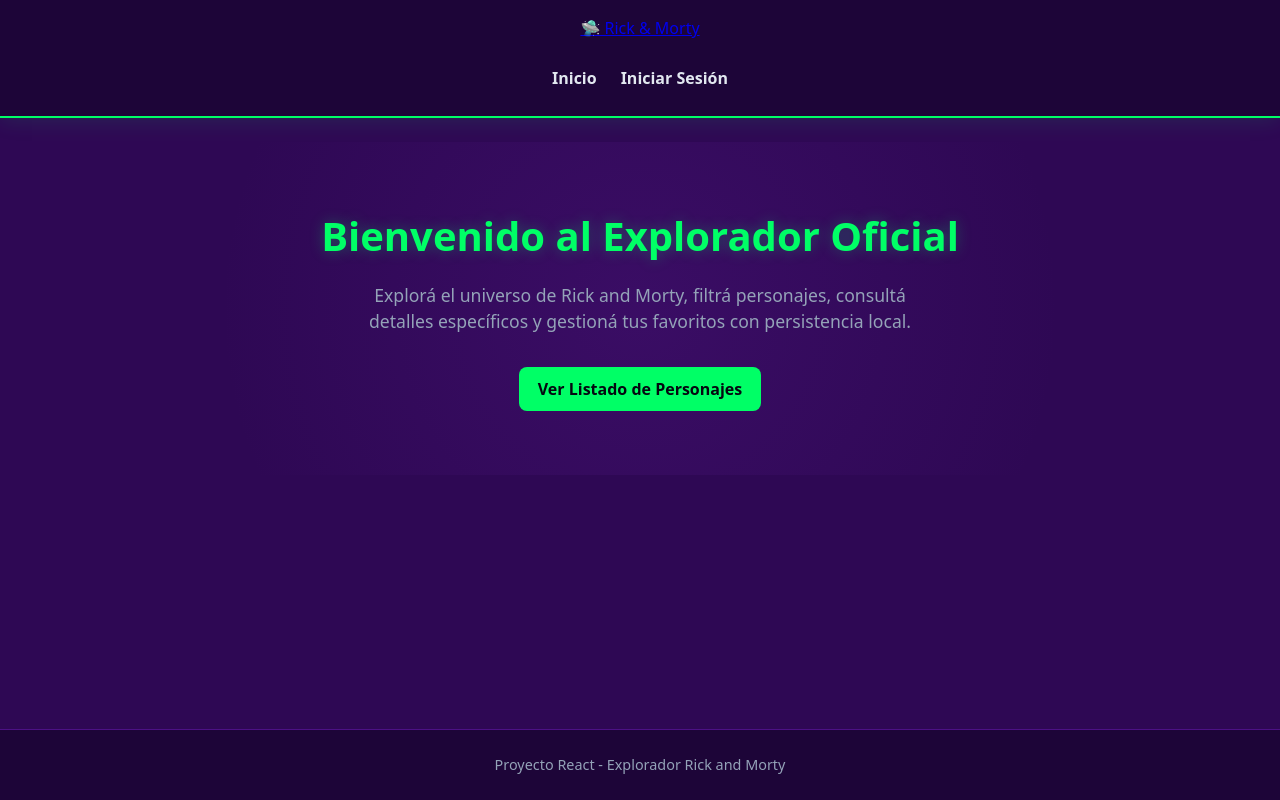
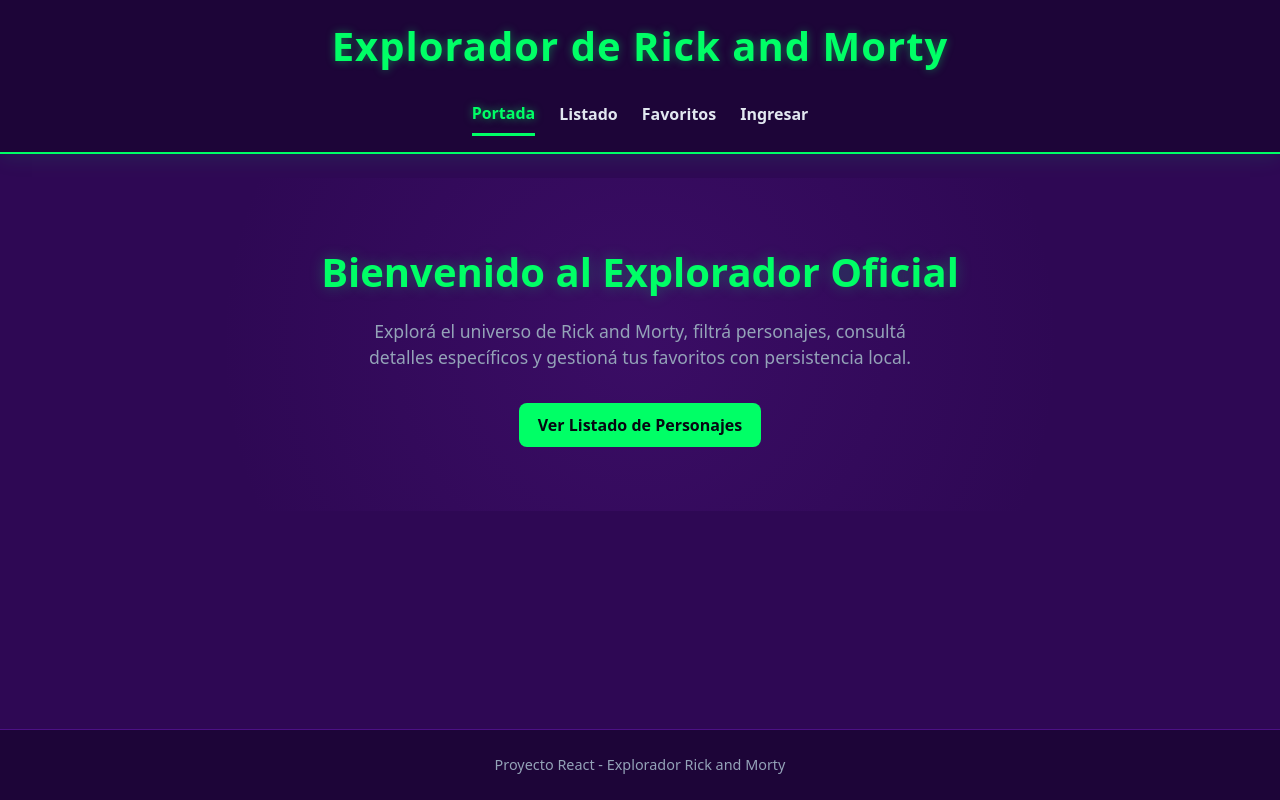
Before and after one commit to CandelaFrancisconiTorres/rick-morty-app, a React (Vite) app: page / in a window 1280 px wide. Built offline with nearby package versions, Linux system fonts and the light colour scheme; no server answers.

Commit message:
Fix: Modificación

```diff
--- a/src/components/Navbar.jsx
+++ b/src/components/Navbar.jsx
@@ -1,41 +1,38 @@
-import { useNavigate, Link } from 'react-router-dom';
-import { supabase } from '../api/supabaseClient';
+import { useNavigate, Link, useLocation } from 'react-router-dom';
+import { useAuth } from '../context/AuthContext';
 
-export function Navbar({ session }) {
+export default function Navbar() {
+  const { user, signOut } = useAuth();
   const navigate = useNavigate();
+  const location = useLocation();
 
   const handleLogout = async () => {
-    const { error } = await supabase.auth.signOut();
-    if (error) {
+    try {
+      await signOut();
+      navigate('/login');
+    } catch (error) {
       console.error('Error al cerrar sesión:', error.message);
-    } else {
-      // Redirigir al Home tras cerrar sesión
-      navigate('/');
     }
   };
 
+  const isActive = (path) => location.pathname === path ? 'activo' : '';
+
   return (
     <nav className="navbar">
-      <div className="navbar-brand">
-        <Link to="/">🛸 Rick & Morty</Link>
-      </div>
+      <h1>Explorador de Rick and Morty</h1>
+      <div className="navbar-links">
+        <Link to="/" className={isActive('/')}>Portada</Link>
+        <Link to="/personajes" className={isActive('/personajes')}>Listado</Link>
+        <Link to="/favoritos" className={isActive('/favoritos')}>Favoritos</Link>
 
-      <div className="navbar-links">
-        <Link to="/">Inicio</Link>
-        {session && <Link to="/favoritos">Favoritos</Link>}
-
-        {session ? (
-          <button onClick={handleLogout} className="btn-logout">
-            Cerrar Sesión
+        {user ? (
+          <button onClick={handleLogout} className="btn-accion">
+            Cerrar Sesión ({user.email?.split('@')[0]})
           </button>
         ) : (
-          <Link to="/login" className="btn-login">
-            Iniciar Sesión
-          </Link>
+          <Link to="/login" className={isActive('/login')}>Ingresar</Link>
         )}
       </div>
     </nav>
   );
 }
-
-export default Navbar;
```
